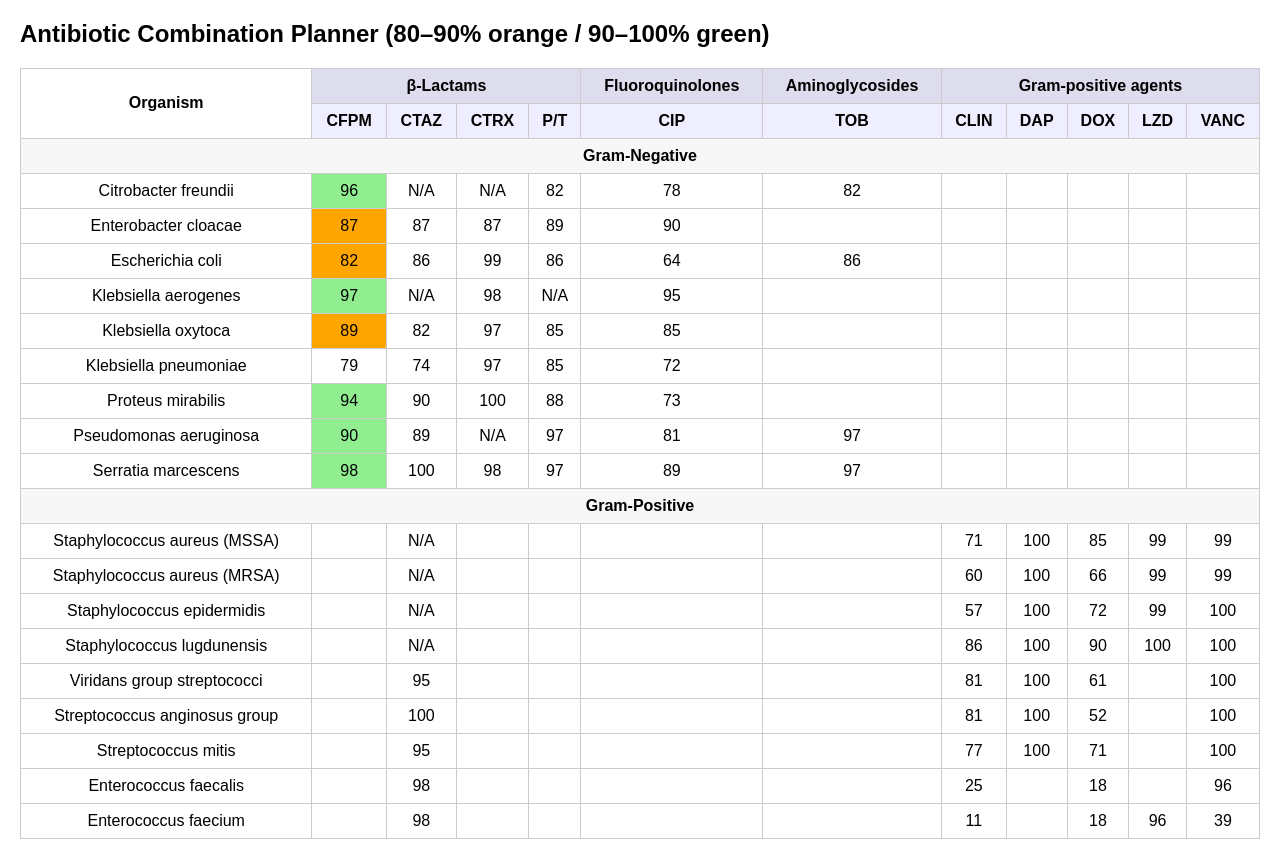
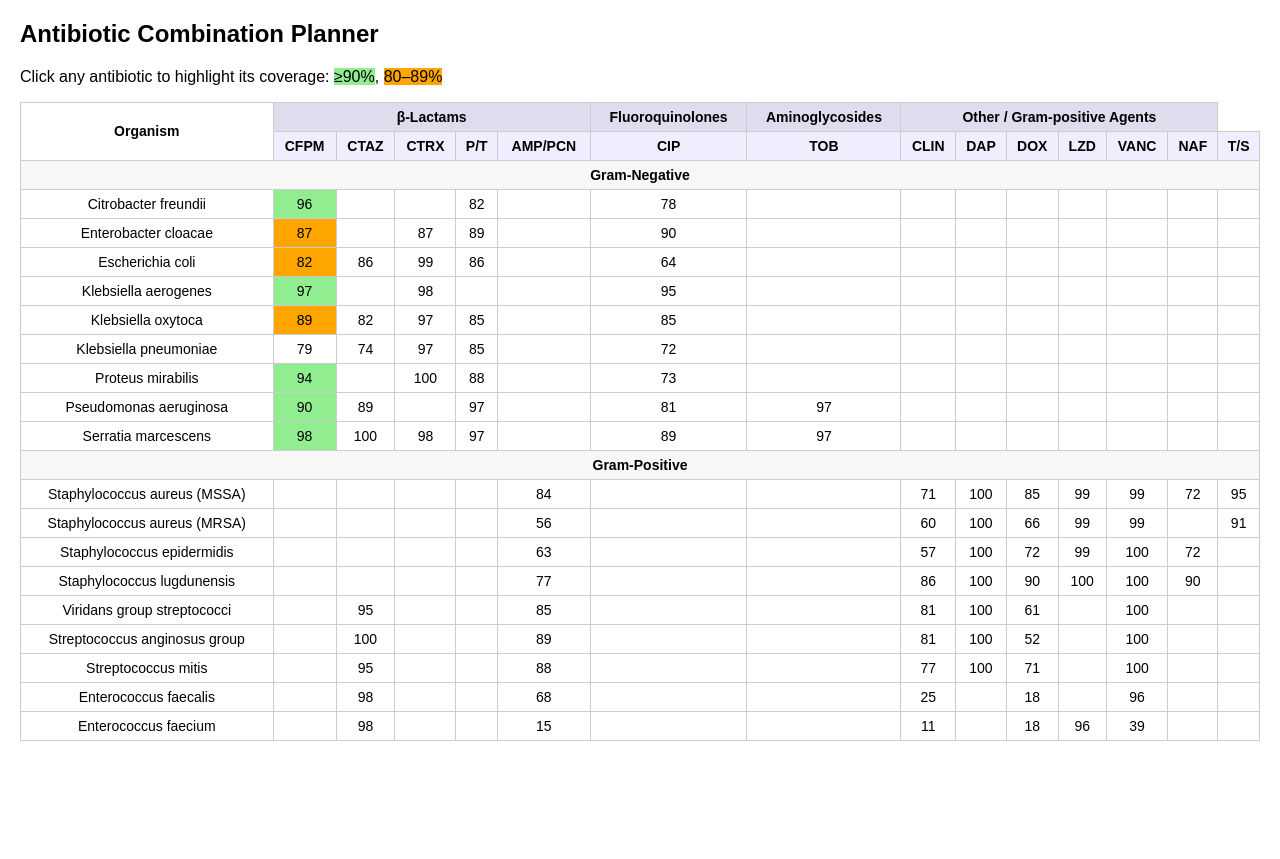
Before and after one commit to antibionerd/SFbiogram, a plain HTML site: page index.html in a window 1280 px wide. Both pictures are taken after a click on the element "CFPM". After the commit the page ends 800 px from the top, so only its background shows below. Drawn offline with Linux system fonts and the light colour scheme.

Commit message:
Update index.html

```diff
--- a/index.html
+++ b/index.html
@@ -1,34 +1,61 @@
 <!DOCTYPE html>
 <html lang="en">
 <head>
-  <meta charset="UTF-8">
+  <meta charset="UTF-8" />
   <title>Antibiotic Combination Planner</title>
   <style>
-    body { font-family: Arial, sans-serif; margin: 20px; }
-    table { border-collapse: collapse; width: 100%; }
-    th, td { border: 1px solid #ccc; padding: 8px; text-align: center; }
-    th.antibiotic { cursor: pointer; background: #eef; }
-    th.group { background: #dde; }
-    tr.section { background: #f7f7f7; font-weight: bold; }
-    .sel-orange { background-color: orange !important; }
-    .sel-green { background-color: lightgreen !important; }
+    body {
+      font-family: Arial, sans-serif;
+      margin: 20px;
+    }
+    table {
+      border-collapse: collapse;
+      width: 100%;
+    }
+    th, td {
+      border: 1px solid #ccc;
+      padding: 6px;
+      text-align: center;
+      font-size: 14px;
+    }
+    th.antibiotic {
+      cursor: pointer;
+      background-color: #eef;
+    }
+    th.group {
+      background-color: #dde;
+    }
+    tr.section {
+      background-color: #f7f7f7;
+      font-weight: bold;
+    }
+    .sel-orange {
+      background-color: orange !important;
+    }
+    .sel-green {
+      background-color: lightgreen !important;
+    }
   </style>
 </head>
 <body>
-  <h2>Antibiotic Combination Planner (80–90% orange / 90–100% green)</h2>
+  <h2>Antibiotic Combination Planner</h2>
+  <p>Click any antibiotic to highlight its coverage: <span style="background:lightgreen">≥90%</span>, <span style="background:orange">80–89%</span></p>
+
   <table id="antibiogram">
     <thead>
-      <tr><th rowspan="2">Organism</th>
-        <th class="group" colspan="4">β‑Lactams</th>
+      <tr>
+        <th rowspan="2">Organism</th>
+        <th class="group" colspan="5">β‑Lactams</th>
         <th class="group" colspan="1">Fluoroquinolones</th>
         <th class="group" colspan="1">Aminoglycosides</th>
-        <th class="group" colspan="5">Gram‑positive agents</th>
+        <th class="group" colspan="6">Other / Gram‑positive Agents</th>
       </tr>
       <tr>
         <th class="antibiotic">CFPM</th>
         <th class="antibiotic">CTAZ</th>
         <th class="antibiotic">CTRX</th>
         <th class="antibiotic">P/T</th>
+        <th class="antibiotic">AMP/PCN</th>
         <th class="antibiotic">CIP</th>
         <th class="antibiotic">TOB</th>
         <th class="antibiotic">CLIN</th>
@@ -36,74 +63,59 @@
         <th class="antibiotic">DOX</th>
         <th class="antibiotic">LZD</th>
         <th class="antibiotic">VANC</th>
+        <th class="antibiotic">NAF</th>
+        <th class="antibiotic">T/S</th>
       </tr>
     </thead>
     <tbody>
-      <tr class="section"><td colspan="12">Gram‑Negative</td></tr>
-      <!-- Gram‑Negative rows -->
-      <tr><td>Citrobacter freundii</td><td>96</td><td>N/A</td><td>N/A</td><td>82</td><td>78</td><td>82</td><td></td><td></td><td></td><td></td><td></td></tr>
-      <tr><td>Enterobacter cloacae</td><td>87</td><td>87</td><td>87</td><td>89</td><td>90</td><td></td><td></td><td></td><td></td><td></td><td></td></tr>
-      <tr><td>Escherichia coli</td><td>82</td><td>86</td><td>99</td><td>86</td><td>64</td><td>86</td><td></td><td></td><td></td><td></td><td></td></tr>
-      <tr><td>Klebsiella aerogenes</td><td>97</td><td>N/A</td><td>98</td><td>N/A</td><td>95</td><td></td><td></td><td></td><td></td><td></td><td></td></tr>
-      <tr><td>Klebsiella oxytoca</td><td>89</td><td>82</td><td>97</td><td>85</td><td>85</td><td></td><td></td><td></td><td></td><td></td><td></td></tr>
-      <tr><td>Klebsiella pneumoniae</td><td>79</td><td>74</td><td>97</td><td>85</td><td>72</td><td></td><td></td><td></td><td></td><td></td><td></td></tr>
-      <tr><td>Proteus mirabilis</td><td>94</td><td>90</td><td>100</td><td>88</td><td>73</td><td></td><td></td><td></td><td></td><td></td><td></td></tr>
-      <tr><td>Pseudomonas aeruginosa</td><td>90</td><td>89</td><td>N/A</td><td>97</td><td>81</td><td>97</td><td></td><td></td><td></td><td></td><td></td></tr>
-      <tr><td>Serratia marcescens</td><td>98</td><td>100</td><td>98</td><td>97</td><td>89</td><td>97</td><td></td><td></td><td></td><td></td><td></td></tr>
+      <tr class="section"><td colspan="16">Gram‑Negative</td></tr>
+      <tr><td>Citrobacter freundii</td><td>96</td><td></td><td></td><td>82</td><td></td><td>78</td><td></td><td></td><td></td><td></td><td></td><td></td><td></td><td></td></tr>
+      <tr><td>Enterobacter cloacae</td><td>87</td><td></td><td>87</td><td>89</td><td></td><td>90</td><td></td><td></td><td></td><td></td><td></td><td></td><td></td><td></td></tr>
+      <tr><td>Escherichia coli</td><td>82</td><td>86</td><td>99</td><td>86</td><td></td><td>64</td><td></td><td></td><td></td><td></td><td></td><td></td><td></td><td></td></tr>
+      <tr><td>Klebsiella aerogenes</td><td>97</td><td></td><td>98</td><td></td><td></td><td>95</td><td></td><td></td><td></td><td></td><td></td><td></td><td></td><td></td></tr>
+      <tr><td>Klebsiella oxytoca</td><td>89</td><td>82</td><td>97</td><td>85</td><td></td><td>85</td><td></td><td></td><td></td><td></td><td></td><td></td><td></td><td></td></tr>
+      <tr><td>Klebsiella pneumoniae</td><td>79</td><td>74</td><td>97</td><td>85</td><td></td><td>72</td><td></td><td></td><td></td><td></td><td></td><td></td><td></td><td></td></tr>
+      <tr><td>Proteus mirabilis</td><td>94</td><td></td><td>100</td><td>88</td><td></td><td>73</td><td></td><td></td><td></td><td></td><td></td><td></td><td></td><td></td></tr>
+      <tr><td>Pseudomonas aeruginosa</td><td>90</td><td>89</td><td></td><td>97</td><td></td><td>81</td><td>97</td><td></td><td></td><td></td><td></td><td></td><td></td><td></td></tr>
+      <tr><td>Serratia marcescens</td><td>98</td><td>100</td><td>98</td><td>97</td><td></td><td>89</td><td>97</td><td></td><td></td><td></td><td></td><td></td><td></td><td></td></tr>
 
-      <tr class="section"><td colspan="12">Gram‑Positive</td></tr>
-      <!-- Gram‑Positive rows -->
-      <tr><td>Staphylococcus aureus (MSSA)</td><td></td><td>N/A</td><td></td><td></td><td></td><td></td><td>71</td><td>100</td><td>85</td><td>99</td><td>99</td></tr>
-      <tr><td>Staphylococcus aureus (MRSA)</td><td></td><td>N/A</td><td></td><td></td><td></td><td></td><td>60</td><td>100</td><td>66</td><td>99</td><td>99</td></tr>
-      <tr><td>Staphylococcus epidermidis</td><td></td><td>N/A</td><td></td><td></td><td></td><td></td><td>57</td><td>100</td><td>72</td><td>99</td><td>100</td></tr>
-      <tr><td>Staphylococcus lugdunensis</td><td></td><td>N/A</td><td></td><td></td><td></td><td></td><td>86</td><td>100</td><td>90</td><td>100</td><td>100</td></tr>
-      <tr><td>Viridans group streptococci</td><td></td><td>95</td><td></td><td></td><td></td><td></td><td>81</td><td>100</td><td>61</td><td></td><td>100</td></tr>
-      <tr><td>Streptococcus anginosus group</td><td></td><td>100</td><td></td><td></td><td></td><td></td><td>81</td><td>100</td><td>52</td><td></td><td>100</td></tr>
-      <tr><td>Streptococcus mitis</td><td></td><td>95</td><td></td><td></td><td></td><td></td><td>77</td><td>100</td><td>71</td><td></td><td>100</td></tr>
-      <tr><td>Enterococcus faecalis</td><td></td><td>98</td><td></td><td></td><td></td><td></td><td>25</td><td></td><td>18</td><td></td><td>96</td></tr>
-      <tr><td>Enterococcus faecium</td><td></td><td>98</td><td></td><td></td><td></td><td></td><td>11</td><td></td><td>18</td><td>96</td><td>39</td></tr>
+      <tr class="section"><td colspan="16">Gram‑Positive</td></tr>
+      <tr><td>Staphylococcus aureus (MSSA)</td><td></td><td></td><td></td><td></td><td>84</td><td></td><td></td><td>71</td><td>100</td><td>85</td><td>99</td><td>99</td><td>72</td><td>95</td></tr>
+      <tr><td>Staphylococcus aureus (MRSA)</td><td></td><td></td><td></td><td></td><td>56</td><td></td><td></td><td>60</td><td>100</td><td>66</td><td>99</td><td>99</td><td></td><td>91</td></tr>
+      <tr><td>Staphylococcus epidermidis</td><td></td><td></td><td></td><td></td><td>63</td><td></td><td></td><td>57</td><td>100</td><td>72</td><td>99</td><td>100</td><td>72</td><td></td></tr>
+      <tr><td>Staphylococcus lugdunensis</td><td></td><td></td><td></td><td></td><td>77</td><td></td><td></td><td>86</td><td>100</td><td>90</td><td>100</td><td>100</td><td>90</td><td></td></tr>
+      <tr><td>Viridans group streptococci</td><td></td><td>95</td><td></td><td></td><td>85</td><td></td><td></td><td>81</td><td>100</td><td>61</td><td></td><td>100</td><td></td><td></td></tr>
+      <tr><td>Streptococcus anginosus group</td><td></td><td>100</td><td></td><td></td><td>89</td><td></td><td></td><td>81</td><td>100</td><td>52</td><td></td><td>100</td><td></td><td></td></tr>
+      <tr><td>Streptococcus mitis</td><td></td><td>95</td><td></td><td></td><td>88</td><td></td><td></td><td>77</td><td>100</td><td>71</td><td></td><td>100</td><td></td><td></td></tr>
+      <tr><td>Enterococcus faecalis</td><td></td><td>98</td><td></td><td></td><td>68</td><td></td><td></td><td>25</td><td></td><td>18</td><td></td><td>96</td><td></td><td></td></tr>
+      <tr><td>Enterococcus faecium</td><td></td><td>98</td><td></td><td></td><td>15</td><td></td><td></td><td>11</td><td></td><td>18</td><td>96</td><td>39</td><td></td><td></td></tr>
     </tbody>
   </table>
 
   <script>
     const selections = {};
+    const headers = Array.from(document.querySelectorAll('thead tr:nth-child(2) th.antibiotic'));
 
-  // Match column names to index
-  const headers = Array.from(document.querySelectorAll('thead tr:nth-child(2) th'));
-  const abxMap = {}; // antibiotic name → column index
-  headers.forEach((th, i) => {
-    if (th.classList.contains('antibiotic')) {
-      abxMap[th.textContent.trim()] = i + 1; // account for first column (organism name)
-    }
-  });
+    headers.forEach((th, idx) => {
+      const abx = th.textContent.trim();
+      th.addEventListener('click', () => {
+        const colIdx = idx + 1;
+        const isActive = selections[abx];
 
-  headers.forEach((th, i) => {
-    if (!th.classList.contains('antibiotic')) return;
-
-    const abx = th.textContent.trim();
-
-    th.addEventListener('click', () => {
-      const colIndex = abxMap[abx];
-
-      if (selections[abx]) {
-        document.querySelectorAll(`#antibiogram tbody tr td:nth-child(${colIndex + 1})`)
-          .forEach(td => {
-            td.classList.remove('sel-orange', 'sel-green');
-          });
+        if (isActive) {
+          document.querySelectorAll(`#antibiogram tbody tr td:nth-child(${colIdx + 1})`)
+            .forEach(td => td.classList.remove('sel-green', 'sel-orange'));
           delete selections[abx];
         } else {
           selections[abx] = true;
           document.querySelectorAll(`#antibiogram tbody tr`).forEach(tr => {
-          const td = tr.children[colIndex];
+            const td = tr.children[colIdx];
             if (!td) return;
-
-          const val = parseInt(td.textContent);
-          if (!isNaN(val)) {
-            if (val >= 90) {
-              td.classList.add('sel-green');
-            } else if (val >= 80) {
-              td.classList.add('sel-orange');
-            }
+            const val = td.textContent.trim();
+            const num = parseInt(val);
+            if (!isNaN(num)) {
+              if (num >= 90) td.classList.add('sel-green');
+              else if (num >= 80) td.classList.add('sel-orange');
             }
           });
         }
```
Lines whose indentation alone changed are shown as unchanged.
